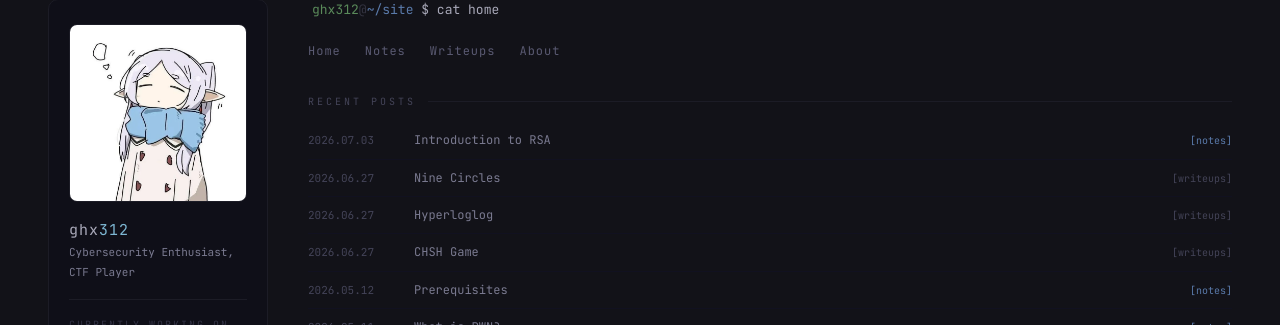
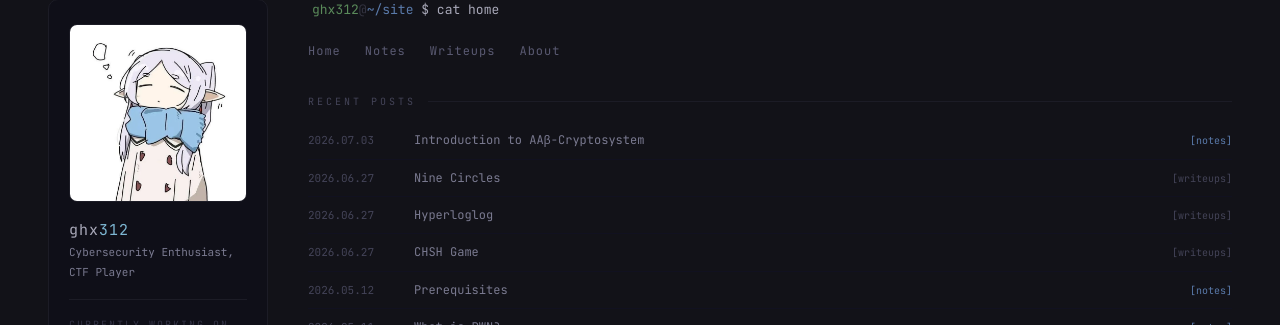
Before and after one commit to ghx312/ghx312.github.io, a Jekyll site: the page built from index.markdown, in a window 1280 px wide. Shown: the part 113-438 px from the top of the page. Built offline with Jekyll 4.4.1, drawn with Linux system fonts in a browser that asks for light colours.

Commit message:
wrong title

```diff
--- a/_pages/notes/cryptography/general/aa-cryptosystem/aa-cryptosystem.md
+++ b/_pages/notes/cryptography/general/aa-cryptosystem/aa-cryptosystem.md
@@ -1,6 +1,6 @@
 ---
 layout: terminal_centered
-title: Introduction to RSA
+title: Introduction to AAβ-Cryptosystem
 permalink: /notes/cryptography/general/aa-cryptosystem/introduction/
 date: 2026-07-03
 category: notes
```
